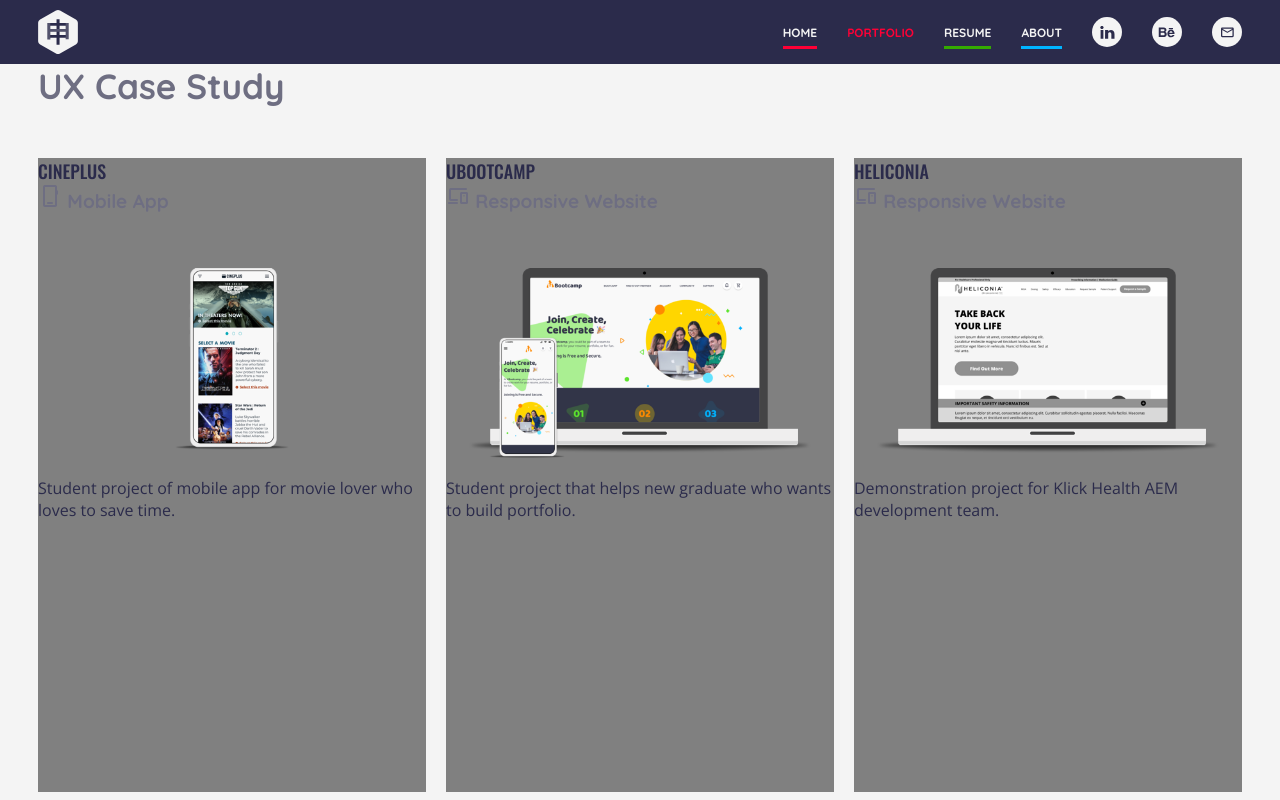
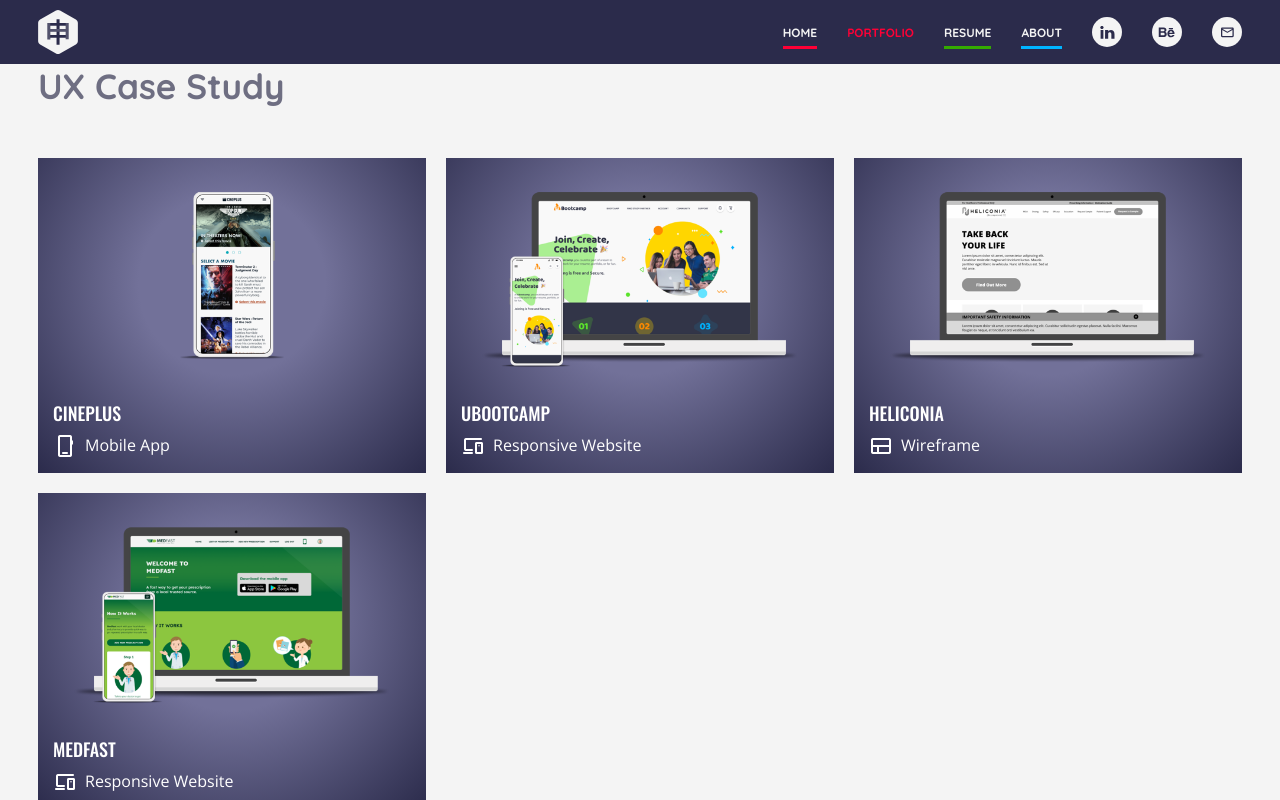
Before and after one commit to saeheeshin/react-portfolio-2023, a React (Create React App) app: page /portfolio in a window 1280 px wide. Shown: the top 800 px of the page. Built offline with nearby package versions, Linux system fonts and the light colour scheme.

Commit message:
various changes

```diff
--- a/src/components/global/header/header.styles.scss
+++ b/src/components/global/header/header.styles.scss
@@ -98,8 +98,13 @@
     }
   }
 
-  html.mobile-menu__expanded header nav {
-    left: 0;
+  html.mobile-menu__expanded {
+    height: 100vh;
+    overflow: hidden;
+
+    header nav {
+      left: 0;
+    }
   }
 }
 
--- /dev/null
+++ b/src/components/global/picture/picture.component.jsx
@@ -0,0 +1,19 @@
+import { MediaQuery } from "../../../content/global.data";
+
+const Picture = ({
+  details: { className, mobileImagePath, desktopImagePath, altTag },
+}) => {
+  return (
+    <picture>
+      <source media={MediaQuery.desktop} src={desktopImagePath} />
+      <source media={MediaQuery.mobile} src={mobileImagePath} />
+      <img
+        {...(className === undefined ? "" : { className: className })}
+        src={mobileImagePath}
+        alt={altTag}
+      />
+    </picture>
+  );
+};
+
+export default Picture;
--- a/src/components/global/section-full-width/section-full-width.component.jsx
+++ b/src/components/global/section-full-width/section-full-width.component.jsx
@@ -3,9 +3,9 @@ import "./section-full-width.styles.scss";
 const SectionFullWidth = ({ className, sectionName, children }) => {
   return (
     <section
-      className={`section-full-width section-full-width__${sectionName} ${
-        className === undefined ? "" : className
-      }`}
+      className={`section-full-width ${
+        sectionName === undefined ? "" : `section__${sectionName}`
+      } ${className === undefined ? "" : className}`}
     >
       {children}
     </section>
--- a/src/components/global/section/section.component.jsx
+++ b/src/components/global/section/section.component.jsx
@@ -3,10 +3,9 @@ import "./section.styles.scss";
 const Section = ({ className, sectionName, children }) => {
   return (
     <section
-      className={`section section__${sectionName} ${
-        className === undefined ? "" : className
-      }
-      }`}
+      className={`section ${
+        sectionName === undefined ? "" : `section__${sectionName}`
+      } ${className === undefined ? "" : className}`}
     >
       {children}
     </section>
--- a/src/components/homepage/portfolio-showcase-full/portfolio-showcase-full.component.jsx
+++ b/src/components/homepage/portfolio-showcase-full/portfolio-showcase-full.component.jsx
@@ -4,10 +4,8 @@ import { Link } from "react-router-dom";
 const PortfolioShowcaseFull = ({ details: { title, text, imageSrc } }) => {
   const pagePath = title.replace(" ", "-").toLowerCase();
   return (
-    <Link
-      to={`/portfolio/${pagePath}`}
-      className="portfolio-showcase-full grid__desktop--4 grid__mobile--6"
-    >
+    <div className="portfolio-showcase-full grid__desktop--4 grid__mobile--6">
+      <Link to={`/portfolio/${pagePath}`} />
       <div className="content">
         <h3>{title}</h3>
         <p>{text}</p>
@@ -16,7 +14,7 @@ const PortfolioShowcaseFull = ({ details: { title, text, imageSrc } }) => {
         src={`/assets/images/portfolio-showcase/${imageSrc}`}
         alt={`Portfolio Showcase : ${title}`}
       />
-    </Link>
+    </div>
   );
 };
 
--- a/src/components/homepage/portfolio-showcase-full/portfolio-showcase-full.styles.scss
+++ b/src/components/homepage/portfolio-showcase-full/portfolio-showcase-full.styles.scss
@@ -5,6 +5,16 @@
   display: inline-block;
   overflow: hidden;
   background: $brand_copy;
+
+  a {
+    position: absolute;
+    top: 0;
+    left: 0;
+    width: 100%;
+    height: 100%;
+    display: block;
+    z-index: 3;
+  }
 
   .content {
     position: absolute;
@@ -35,11 +45,9 @@
   }
 
   @include desktop {
-    &:hover {
-      img {
-        transform: scale(1.2);
-        opacity: 0.4;
-      }
+    a:hover + .content + img {
+      transform: scale(1.2);
+      opacity: 0.4;
     }
   }
 }
--- a/src/components/portfolio/portfolio-item/portfolio-item.component.jsx
+++ b/src/components/portfolio/portfolio-item/portfolio-item.component.jsx
@@ -1,6 +1,6 @@
 import "./portfolio-item.styles.scss";
 import { Link } from "react-router-dom";
-import { MediaQuery } from "../../../content/global.data";
+import Picture from "../../global/picture/picture.component";
 
 const PortfolioItem = ({ details: { title, icon, category, content } }) => {
   const pagePath = title.replace(" ", "-").toLowerCase();
@@ -9,53 +9,28 @@ const PortfolioItem = ({ details: { title, icon, category, content } }) => {
       className={`grid__mobile--6 grid__desktop--4 grid__tablet-sm-only--6 portfolio-item portfolio-item__${pagePath}`}
     >
       <Link to={`/portfolio/${pagePath}`} />
-      <hgroup>
-        <h3>{title}</h3>
-        <h4>
-          <span className="material-symbols-rounded">{icon}</span> {category}
-        </h4>
-      </hgroup>
 
-      <div className="content">
-        <div className="front">
-          <picture>
-            <source
-              media={MediaQuery.desktop}
-              src={`/assets/images/portfolio-thumbnail/portfolio__desktop--${pagePath}.png`}
-            />
-            <source
-              media={MediaQuery.mobile}
-              src={`/assets/images/portfolio-thumbnail/portfolio__mobile--${pagePath}.png`}
-            />
-            <img
-              className="portfolio-item__thumbnail"
-              src={`/assets/images/portfolio-thumbnail/portfolio__mobile--${pagePath}.png`}
-              alt={`Portfolio : ${title}`}
-            />
-          </picture>
-        </div>
-        <div className="back">
-          <article>
-            <p>{content}</p>
-          </article>
-        </div>
+      <div className="portfolio-item__content">
+        <Picture
+          details={{
+            className: "portfolio-item__thumbnail",
+            mobileImagePath: `/assets/images/portfolio-thumbnail/portfolio__mobile--${pagePath}.png`,
+            desktopImagePath: `/assets/images/portfolio-thumbnail/portfolio__desktop--${pagePath}.png`,
+            altTag: `Portfolio : ${title}`,
+          }}
+        />
       </div>
 
-      <picture>
-        <source
-          media={MediaQuery.desktop}
-          src="/assets/images/portfolio-thumbnail/portfolio__desktop--blank.svg"
-        />
-        <source
-          media={MediaQuery.mobile}
-          src="/assets/images/portfolio-thumbnail/portfolio__mobile--blank.svg"
-        />
-        <img
-          className="portfolio-item--blank"
-          src="/assets/images/portfolio-thumbnail/portfolio__mobile--blank.svg"
-          alt=""
-        />
-      </picture>
+      <div className="portfolio-item__heading">
+        <h3>{title}</h3>
+        <p>
+          <span className="material-symbols-rounded">{icon}</span> {category}
+        </p>
+      </div>
+
+      <div className="portfolio-item__hover">
+        <p>{content}</p>
+      </div>
     </div>
   );
 };
--- a/src/components/portfolio/portfolio-item/portfolio-item.styles.scss
+++ b/src/components/portfolio/portfolio-item/portfolio-item.styles.scss
@@ -2,7 +2,9 @@
 
 .portfolio-item {
   position: relative;
-  background: gray;
+  padding: 0 15px 15px 15px;
+  background: #727199;
+  background: radial-gradient(ellipse at 50% 40%, #727199 34%, #2b2b4b 100%);
 
   a {
     position: absolute;
@@ -12,11 +14,31 @@
     height: 100%;
   }
 
+  h3,
+  p {
+    margin: 0;
+    color: $brand_white;
+    display: inline-flex;
+  }
+
+  h3 {
+    margin: 15px 0 8px 0;
+  }
+
   .portfolio-item__thumbnail {
     width: 100%;
   }
 
-  .portfolio-item--blank {
-    width: 100%;
+  .portfolio-item__heading {
+    display: flex;
+    flex-direction: column;
+
+    .material-symbols-rounded {
+      margin-right: 8px;
+    }
+  }
+
+  .portfolio-item__hover {
+    display: none;
   }
 }
--- a/src/content/site.data.jsx
+++ b/src/content/site.data.jsx
@@ -90,8 +90,8 @@ const PorfolioUxData = [
   {
     id: 3,
     title: "Heliconia",
-    icon: "devices",
-    category: "Responsive Website",
+    icon: "view_comfy",
+    category: "Wireframe",
     content: "Demonstration project for Klick Health AEM development team.",
   },
   {
@@ -101,13 +101,6 @@ const PorfolioUxData = [
     category: "Responsive Website",
     content:
       "Student project for ordering prescription online from safe local source.",
-  },
-  {
-    id: 5,
-    title: "Portfolio",
-    icon: "devices",
-    category: "Responsive Website",
-    content: "Personal project for practicing UX and React.",
   },
 ];
 
--- a/src/pages/home/home.page.jsx
+++ b/src/pages/home/home.page.jsx
@@ -45,7 +45,7 @@ const PageHome = () => {
         })}
       </Section>
 
-      <SectionFullWidth sectionName="homepage__showcase" className="no-grap">
+      <SectionFullWidth sectionName="homepage__showcase" className="no-gap">
         <article className="grid__mobile--6 grid__desktop--12">
           <h2>Portfolio Showcase</h2>
           <p>
--- a/src/pages/home/home.styles.scss
+++ b/src/pages/home/home.styles.scss
@@ -7,7 +7,7 @@
   }
 }
 
-.section-full-width__homepage__showcase {
+.section__homepage__showcase {
   &.section-full-width.no-grap {
     @include mobile {
       gap: 2px 0;
--- a/src/sass-boilerplate/core/_core.scss
+++ b/src/sass-boilerplate/core/_core.scss
@@ -132,7 +132,7 @@ menu {
     gap: 20px;
   }
 
-  &.no-grap {
+  &.no-gap {
     gap: 0;
   }
 }
```
